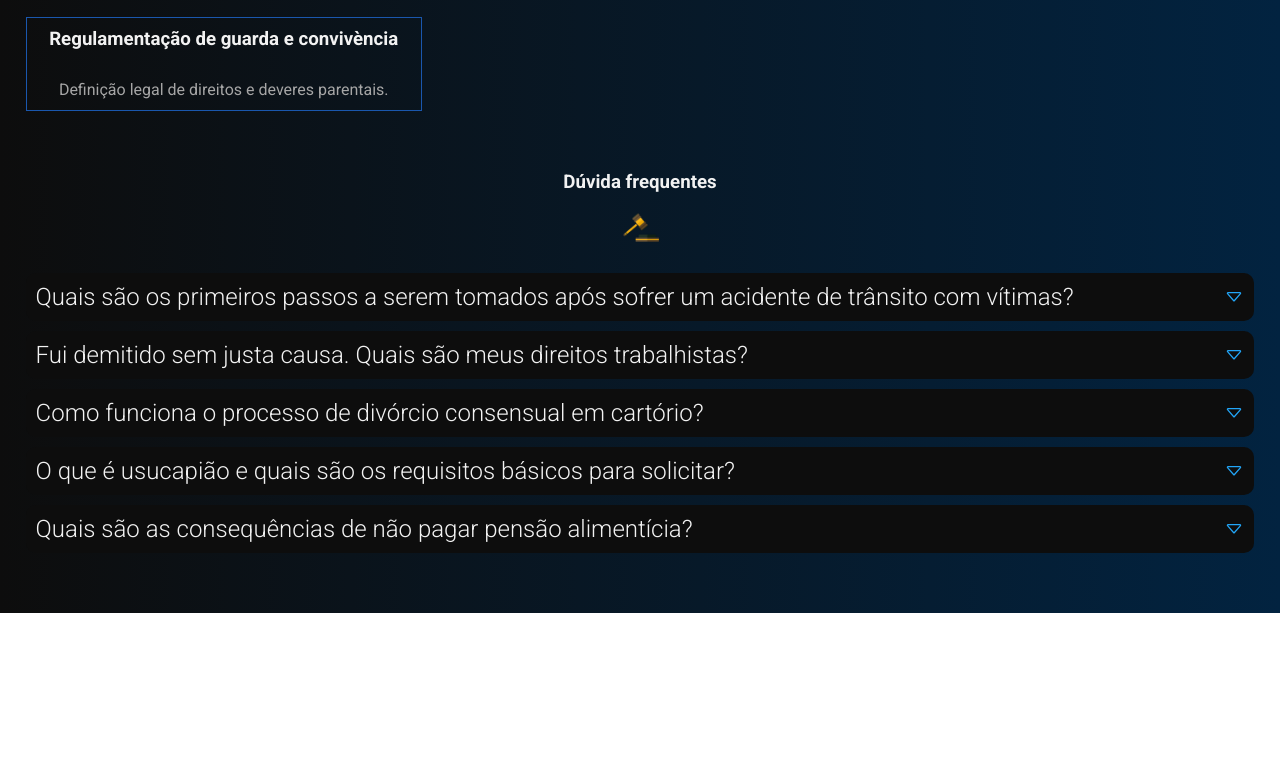
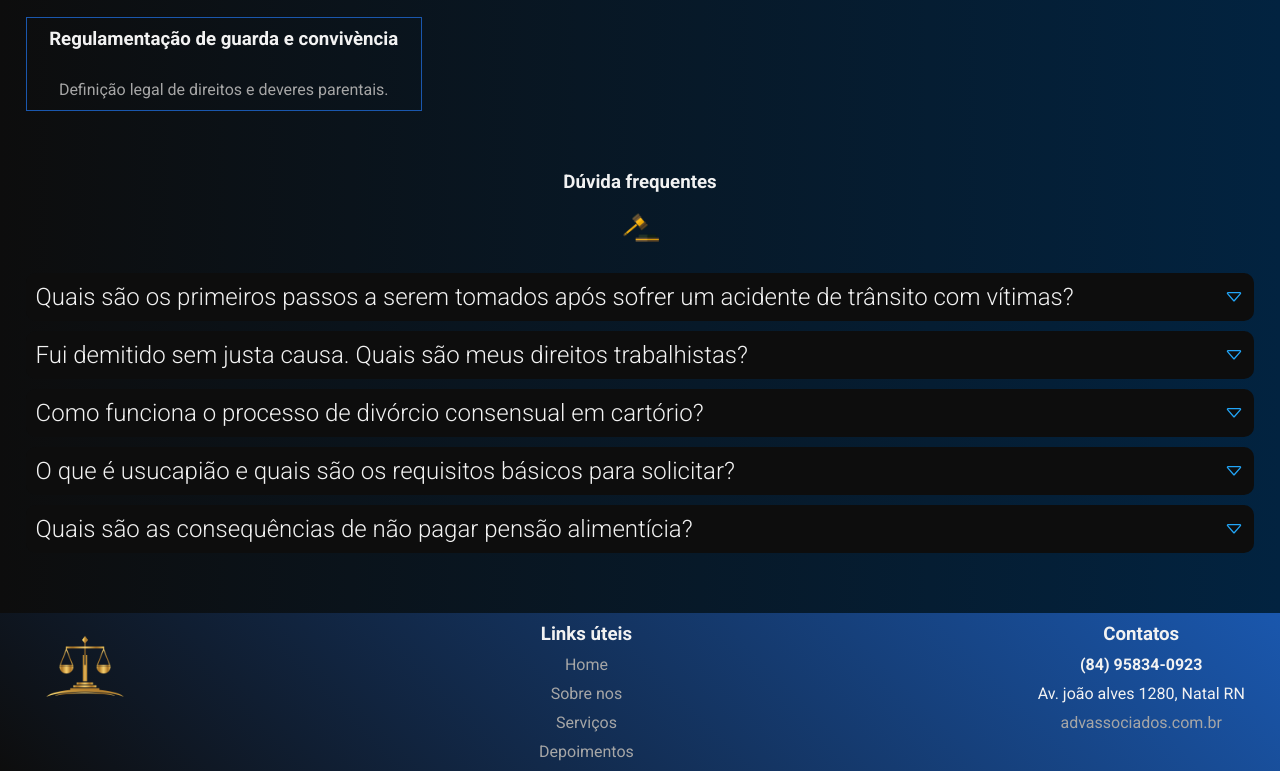
Before and after one commit to alexssandrodev/site-advocacia, a website built with Vite: page index.html in a window 1280 px wide. Shown: the part 1906-2677 px from the top of the page. Before the commit the page ends 2519 px from the top, so only its background shows below. Built offline with nearby package versions, Linux system fonts and the light colour scheme.

Commit message:
feat: create footer section

```diff
--- a/index.html
+++ b/index.html
@@ -1,5 +1,6 @@
 <!doctype html>
 <html lang="en">
+
 <head>
   <meta charset="UTF-8" />
   <link rel="icon" type="image/svg+xml" href="/vite.svg" />
@@ -8,9 +9,11 @@
   <link rel="stylesheet" type="text/css" href="./src/content.css" />
   <link rel="preconnect" href="https://fonts.googleapis.com">
   <link rel="preconnect" href="https://fonts.gstatic.com" crossorigin>
-    <link href="https://fonts.googleapis.com/css2?family=Roboto:ital,wght@0,100..900;1,100..900&display=swap" rel="stylesheet">
+  <link href="https://fonts.googleapis.com/css2?family=Roboto:ital,wght@0,100..900;1,100..900&display=swap"
+    rel="stylesheet">
   <title>Site Advogado</title>
 </head>
+
 <body>
   <header class='header-container'>
     <section class='logo'>
@@ -18,9 +21,11 @@
     </section>
     <nav class='menu'>
       <div class='close-icon'>
-          <svg xmlns="http://www.w3.org/2000/svg" width="20" height="20" fill="currentColor" class="bi bi-x-circle" viewBox="0 0 16 16">
-            <path d="M8 15A7 7 0 1 1 8 1a7 7 0 0 1 0 14m0 1A8 8 0 1 0 8 0a8 8 0 0 0 0 16"/>
-            <path d="M4.646 4.646a.5.5 0 0 1 .708 0L8 7.293l2.646-2.647a.5.5 0 0 1 .708.708L8.707 8l2.647 2.646a.5.5 0 0 1-.708.708L8 8.707l-2.646 2.647a.5.5 0 0 1-.708-.708L7.293 8 4.646 5.354a.5.5 0 0 1 0-.708"/>
+        <svg xmlns="http://www.w3.org/2000/svg" width="20" height="20" fill="currentColor" class="bi bi-x-circle"
+          viewBox="0 0 16 16">
+          <path d="M8 15A7 7 0 1 1 8 1a7 7 0 0 1 0 14m0 1A8 8 0 1 0 8 0a8 8 0 0 0 0 16" />
+          <path
+            d="M4.646 4.646a.5.5 0 0 1 .708 0L8 7.293l2.646-2.647a.5.5 0 0 1 .708.708L8.707 8l2.647 2.646a.5.5 0 0 1-.708.708L8 8.707l-2.646 2.647a.5.5 0 0 1-.708-.708L7.293 8 4.646 5.354a.5.5 0 0 1 0-.708" />
         </svg>
       </div>
       <div class='links'>
@@ -34,8 +39,10 @@
     </nav>
     <button type="button" class='btn-whats'>Agendar consultoria</button>
     <div class='icon-menu'>
-        <svg xmlns="http://www.w3.org/2000/svg" width="25" height="25" fill="currentColor" class="bi bi-list" viewBox="0 0 16 16">
-          <path fill-rule="evenodd" d="M2.5 12a.5.5 0 0 1 .5-.5h10a.5.5 0 0 1 0 1H3a.5.5 0 0 1-.5-.5m0-4a.5.5 0 0 1 .5-.5h10a.5.5 0 0 1 0 1H3a.5.5 0 0 1-.5-.5m0-4a.5.5 0 0 1 .5-.5h10a.5.5 0 0 1 0 1H3a.5.5 0 0 1-.5-.5"/>
+      <svg xmlns="http://www.w3.org/2000/svg" width="25" height="25" fill="currentColor" class="bi bi-list"
+        viewBox="0 0 16 16">
+        <path fill-rule="evenodd"
+          d="M2.5 12a.5.5 0 0 1 .5-.5h10a.5.5 0 0 1 0 1H3a.5.5 0 0 1-.5-.5m0-4a.5.5 0 0 1 .5-.5h10a.5.5 0 0 1 0 1H3a.5.5 0 0 1-.5-.5m0-4a.5.5 0 0 1 .5-.5h10a.5.5 0 0 1 0 1H3a.5.5 0 0 1-.5-.5" />
       </svg>
     </div>
   </header>
@@ -51,7 +58,8 @@
           na resolução de questões em imobiliaria, casamento, trabalista -
           citar as principais áreas de atuação]. Dedicamos nossa expertise
           e experiência não apenas a entender a lei, mas a aplicá-la de
-            forma inteligente e eficaz para proteger seus interesses e <strong>maximizar suas chances de sucesso.</strong></p>
+          forma inteligente e eficaz para proteger seus interesses e <strong>maximizar suas chances de sucesso.</strong>
+        </p>
         <a href='#' class='whats'>Entrar em contato</a>
       </div>
       <div class='justice'>
@@ -97,8 +105,10 @@
       <div class='benefits'>
         <div class='box-benefit'>
           <header>
-              <svg xmlns="http://www.w3.org/2000/svg" width="25" height="25" fill="currentColor" class="bi bi-shield-shaded" viewBox="0 0 16 16">
-                <path fill-rule="evenodd" d="M8 14.933a1 1 0 0 0 .1-.025q.114-.034.294-.118c.24-.113.547-.29.893-.533a10.7 10.7 0 0 0 2.287-2.233c1.527-1.997 2.807-5.031 2.253-9.188a.48.48 0 0 0-.328-.39c-.651-.213-1.75-.56-2.837-.855C9.552 1.29 8.531 1.067 8 1.067zM5.072.56C6.157.265 7.31 0 8 0s1.843.265 2.928.56c1.11.3 2.229.655 2.887.87a1.54 1.54 0 0 1 1.044 1.262c.596 4.477-.787 7.795-2.465 9.99a11.8 11.8 0 0 1-2.517 2.453 7 7 0 0 1-1.048.625c-.28.132-.581.24-.829.24s-.548-.108-.829-.24a7 7 0 0 1-1.048-.625 11.8 11.8 0 0 1-2.517-2.453C1.928 10.487.545 7.169 1.141 2.692A1.54 1.54 0 0 1 2.185 1.43 63 63 0 0 1 5.072.56"/>
+            <svg xmlns="http://www.w3.org/2000/svg" width="25" height="25" fill="currentColor"
+              class="bi bi-shield-shaded" viewBox="0 0 16 16">
+              <path fill-rule="evenodd"
+                d="M8 14.933a1 1 0 0 0 .1-.025q.114-.034.294-.118c.24-.113.547-.29.893-.533a10.7 10.7 0 0 0 2.287-2.233c1.527-1.997 2.807-5.031 2.253-9.188a.48.48 0 0 0-.328-.39c-.651-.213-1.75-.56-2.837-.855C9.552 1.29 8.531 1.067 8 1.067zM5.072.56C6.157.265 7.31 0 8 0s1.843.265 2.928.56c1.11.3 2.229.655 2.887.87a1.54 1.54 0 0 1 1.044 1.262c.596 4.477-.787 7.795-2.465 9.99a11.8 11.8 0 0 1-2.517 2.453 7 7 0 0 1-1.048.625c-.28.132-.581.24-.829.24s-.548-.108-.829-.24a7 7 0 0 1-1.048-.625 11.8 11.8 0 0 1-2.517-2.453C1.928 10.487.545 7.169 1.141 2.692A1.54 1.54 0 0 1 2.185 1.43 63 63 0 0 1 5.072.56" />
             </svg>
             <h3>Advogados experientes</h3>
           </header>
@@ -163,6 +173,32 @@
 
     </section>
   </main>
+
+  <footer class='footer-container'>
+    <div class='footer container'>
+      <div class='logo'>
+        <img src='./logo.png' alt='logotipo' />
+      </div>
+      <section class='links'>
+        <h3>Links úteis</h3>
+        <nav>
+          <ul>
+            <li><a href="/">Home</a></li>
+            <li><a href="#sobre">Sobre nos</a></li>
+            <li><a href="#services">Serviços</a></li>
+            <li><a href="#depoiments">Depoimentos</a></li>
+          </ul>
+        </nav>
+      </section>
+      <div class='contacts'>
+        <h3>Contatos</h3>
+        <h4>(84) 95834-0923</h4>
+        <p>Av. joão alves 1280, Natal RN</p>
+        <span>advassociados.com.br</span>
+      </div>
+    </div>
+  </footer>
   <script type="module" src="/src/main.js"></script>
 </body>
+
 </html>
--- a/src/content.css
+++ b/src/content.css
@@ -166,6 +166,50 @@ main .specialty-container .specialty .box-specialty {
   padding: 1rem;
 }
 
+.footer-container {
+  background: linear-gradient(45deg, var(--color-black), var(--color-blue));
+  padding: 1rem;
+}
+
+.footer-container .footer {
+  display: flex;
+  flex-direction: column;
+  align-items: center;
+  text-align: center;
+  gap: 2rem;
+}
+
+.footer-container .footer .logo img {
+  width: 10rem;
+  object-fit: cover;
+}
+
+.footer .links {
+  display: flex;
+  flex-direction: column;
+  gap: 1rem;
+}
+
+.footer .links ul {
+  display: flex;
+  flex-direction: column;
+  gap: 1rem;
+}
+
+.footer .links ul li a {
+  color: var(--color-gray);
+}
+
+.footer .contacts {
+  display: flex;
+  flex-direction: column;
+  gap: 1rem;
+}
+
+.footer .contacts span {
+  color: var(--color-gray);
+}
+
 @media screen and (min-width: 48rem) {
   main .benefits-container .benefits {
     flex-direction: row;
@@ -174,6 +218,12 @@ main .specialty-container .specialty .box-specialty {
 
   main .specialty-container .specialty {
     grid-template-columns: repeat(2, 1fr);
+  }
+
+  .footer-container .footer {
+    flex-direction: row;
+    justify-content: space-between;
+    align-items: start;
   }
 }
 
@@ -197,5 +247,3 @@ main .specialty-container .specialty .box-specialty {
     grid-template-columns: repeat(3, 1fr);
   }
 }
-
-}
--- a/src/main.js
+++ b/src/main.js
@@ -27,14 +27,12 @@ function createBoxQuestion() {
 
 createBoxQuestion();
 
-const boxQuestions = el.selectAll('.box-question');
-
 function openQuestion(event) {
   const answers = el.selectAll('.answer');
   answers[event.target.parentNode.id].classList.toggle('active');
 }
 
-function activateBackgroundHeader(event) {
+function activateBackgroundHeader() {
   if (window.scrollY >= 150) {
     header.classList.add('active-bg');
   } else {
```
Also changed, not shown: 1 other file. Lines whose indentation alone changed are shown as unchanged.
